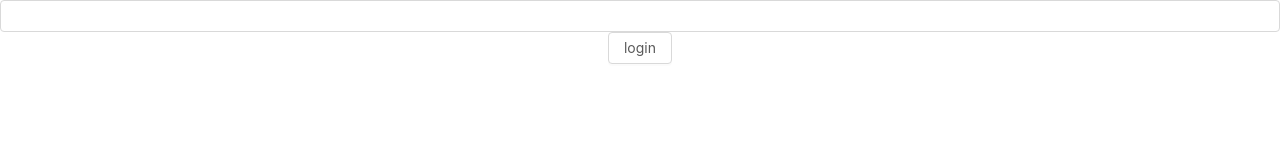
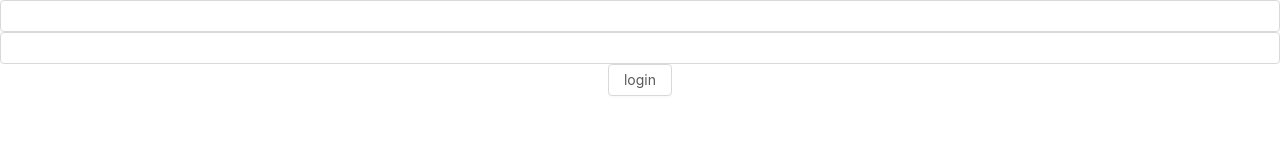
Before and after one commit to Rice-F/my-react, a React (Create React App) app: page / in a window 1280 px wide. Shown: the top 160 px of the page. Built offline with nearby package versions, Linux system fonts and the light colour scheme.

Commit message:
antd form

```diff
--- a/src/components/SForm.js
+++ b/src/components/SForm.js
@@ -9,13 +9,52 @@ function SFormCreate (Comp) {
 
     constructor(props) {
       super(props);
+      // 验证规则、校验
       this.options = {};
       this.state = {};
     }
 
     handleChange = (e) => {
       const {name, value} = e.target
-      this.setState({[name]: value})
+      console.log(name, value)
+      this.setState({[name]: value}, () => {
+        // 确保值发生变化再校验
+        this.validateField(name)
+      })
+    }
+
+    // 校验单个项
+    validateField = field => {
+      // 1.获取校验规则
+      const rules = this.options[field].rules;
+      // 2.校验规则中任意一项失败，则返回false
+      const ret = !rules.some(rule => {
+        if(rule.required) {
+          if(!this.state[field]) {
+            // 校验失败
+            this.setState({
+              [field + 'Message']: rule.message
+            })
+            return true;
+          }
+        }
+      })
+      if(ret) {
+        // 校验成功
+        this.setState({
+          [field + 'Message']: ''
+        })
+      }
+      return ret;
+    }
+
+    // 校验所有项
+    validate = cb => {
+      const rets = Object.keys(this.options).map(field => {
+        this.validateField(field)
+      })
+      const ret = rets.every(item => item === true)
+      cb(ret, this.state)
     }
 
     // 创建input包装器
@@ -29,24 +68,49 @@ function SFormCreate (Comp) {
             value: this.state[field] || '',
             onChange: this.handleChange
           })}
+          {/* 校验的错误信息 */}
+          {this.state[field + 'Message'] && (
+            <p style={{color: 'red'}}>{this.state[field + 'Message']}</p>
+          )}
         </div>
       )
     }
 
     render () {
-      return <Comp getFieldDec={this.getFieldDec}></Comp>
+      return <Comp getFieldDec={this.getFieldDec} validate={this.validate}></Comp>
     }
   }
 }
 
 @SFormCreate
 class SForm extends React.Component {
+  onSubmit  = () => {
+    // 校验所有项
+    this.props.validate((isValid, data) => {
+      if(isValid) {
+        // 提交
+        console.log('登录', data)
+      }else {
+        alert('校验失败')
+      }
+    })
+  }
+
   render () {
     const {getFieldDec} = this.props
     return (
       <div>
-        <Input></Input>
-        <Button>login</Button>
+        {getFieldDec("uname", {
+          rules: [{required: true, msg: '用户名必填'}]
+          }
+        )(<Input></Input>)}
+
+        {getFieldDec("pwd", {
+          rules: [{required: true, msg: '密码必填'}]
+          }
+        )(<Input type="password"></Input>)}
+
+        <Button onClick={this.onSubmit}>login</Button>
       </div>
     )
   }
```
